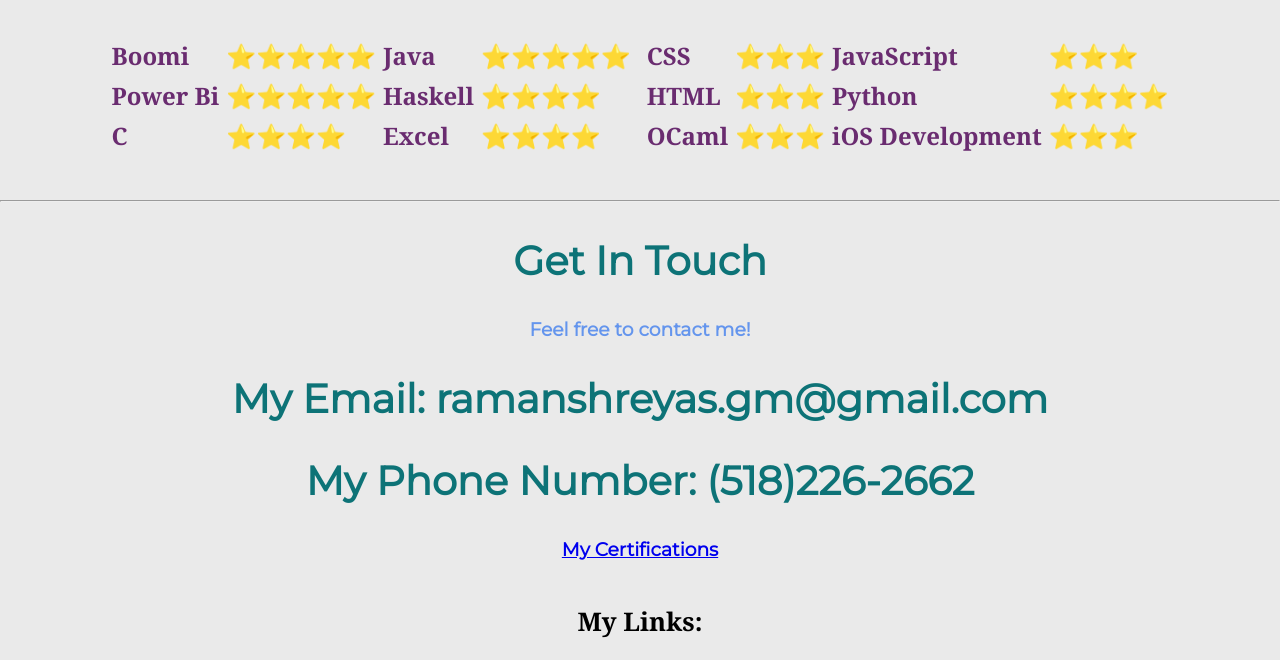
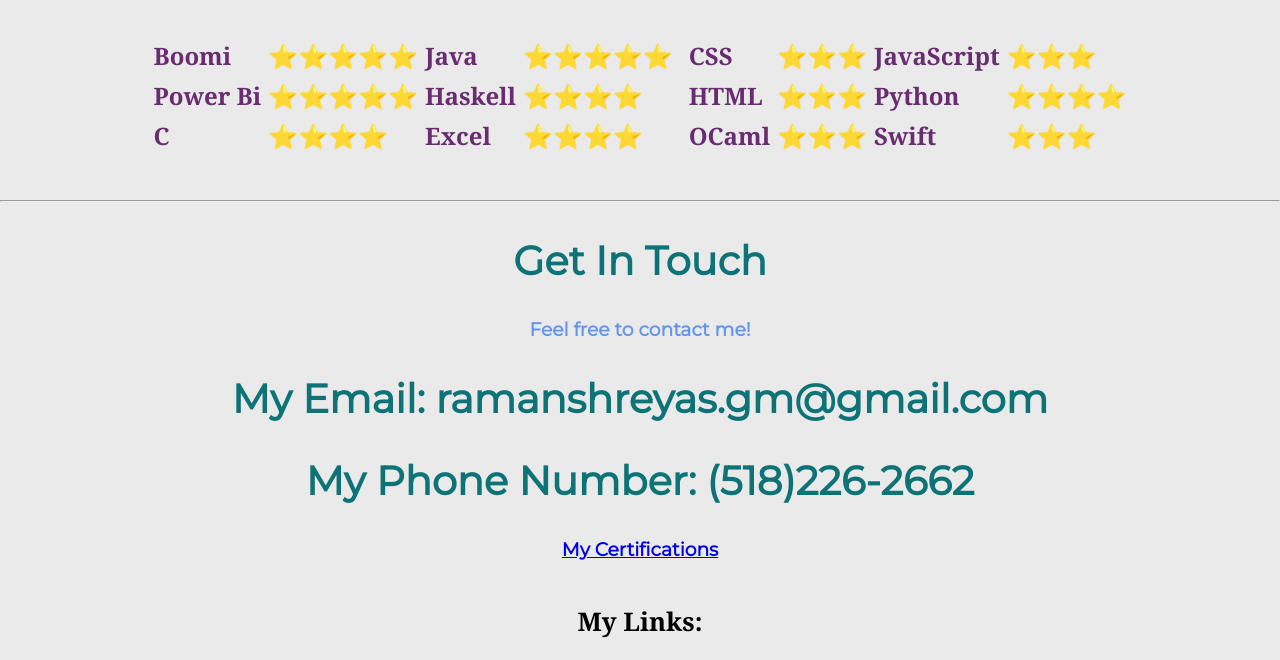
Before and after one commit to ShreyasRaman7/shreyaswebsitecss, a plain HTML site: page index.html in a window 1280 px wide. Shown: the part 3374-4034 px from the top of the page. Drawn offline with Linux system fonts and the light colour scheme.

Commit message:
Update index.html

```diff
--- a/index.html
+++ b/index.html
@@ -124,7 +124,7 @@
             <tr>
               <td>OCaml</td>
               <td>⭐⭐⭐</td>
-              <td>iOS Development</td>
+              <td>Swift</td>
               <td>⭐⭐⭐</td>
             </tr>
 
```
